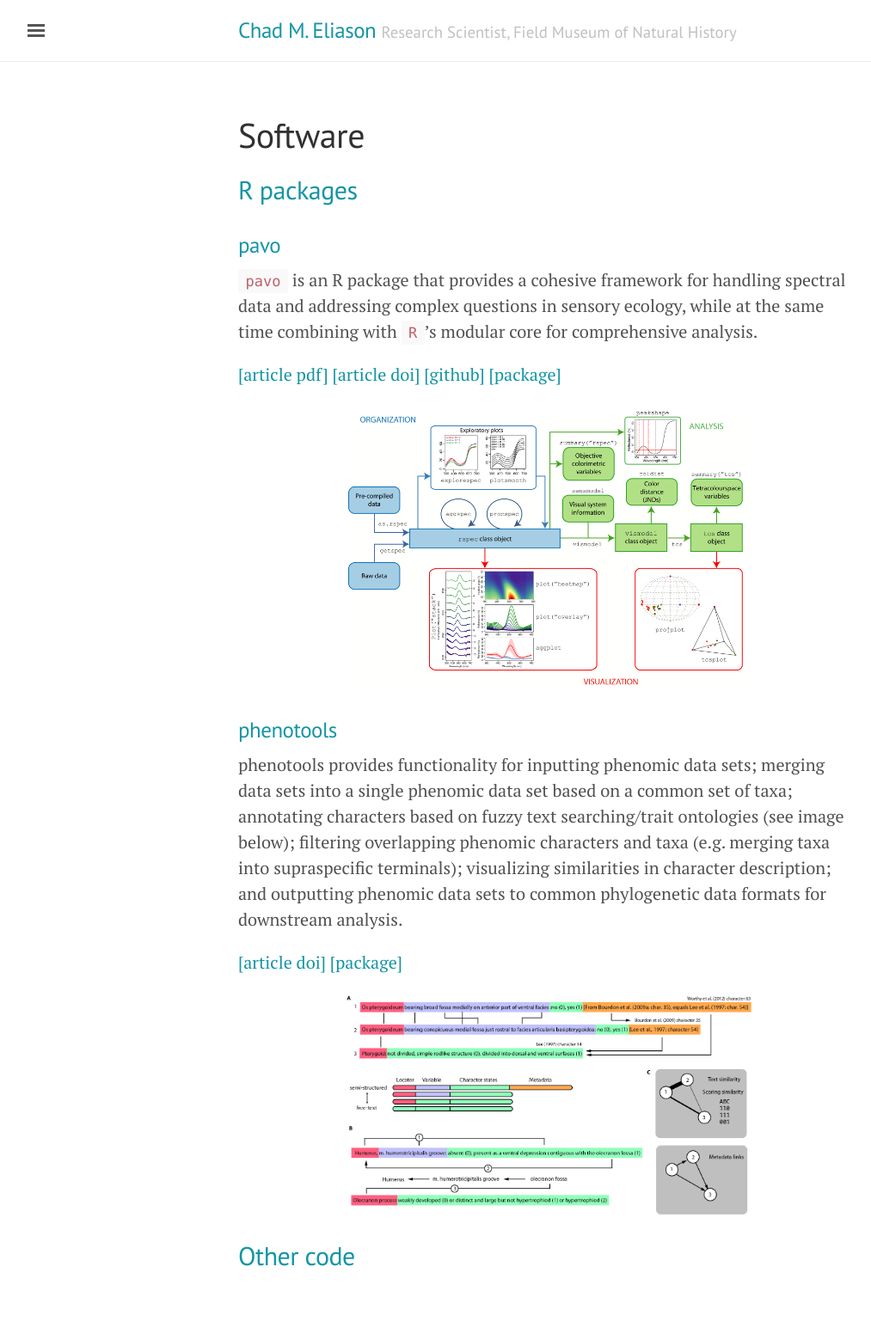
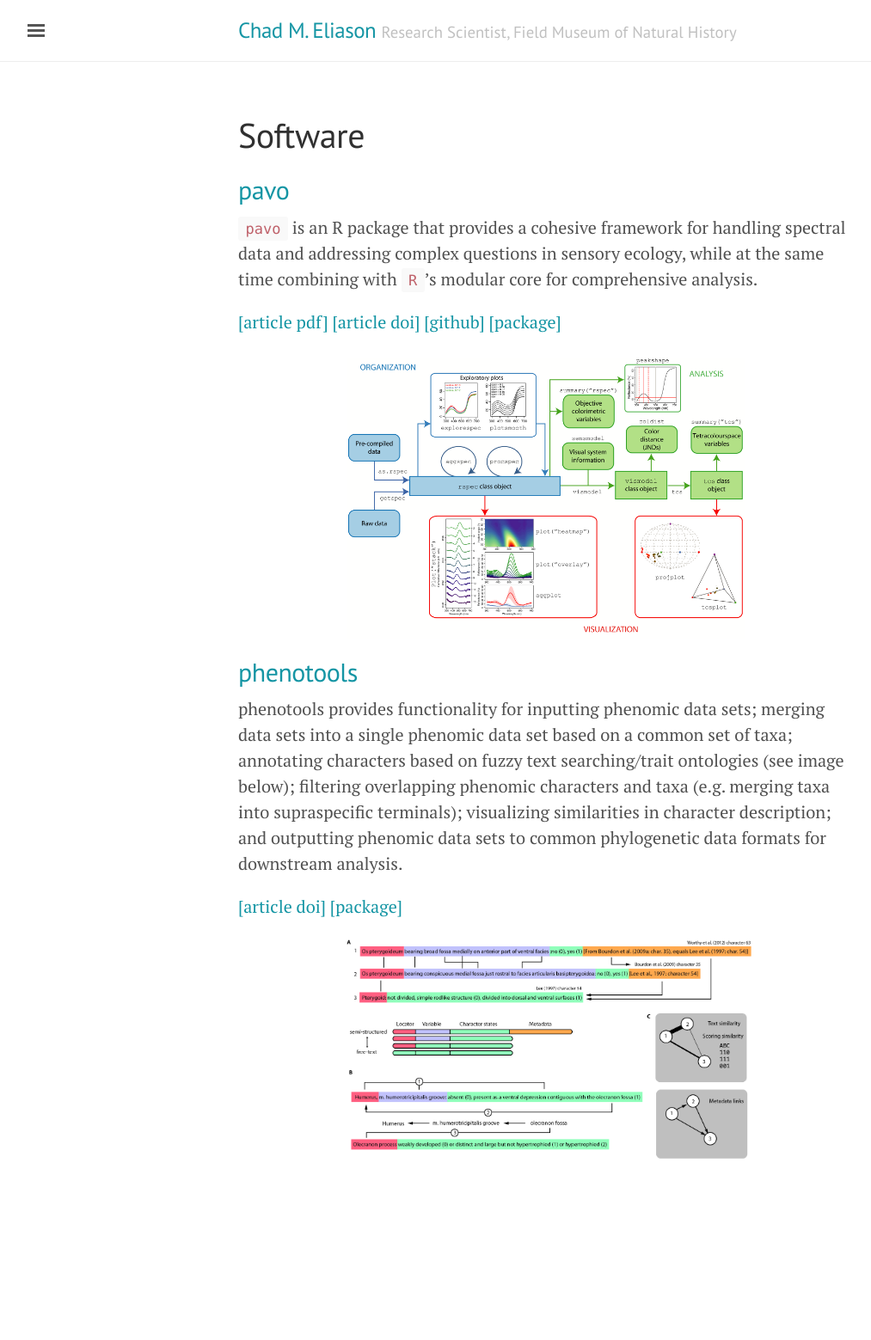
Before and after one commit to celiason/celiason.github.io, a Jekyll site: the page built from 4-software.md, in a window 1280 px wide. Shown: the whole page at 86% size, without its empty margins (3-1016 px from the left). Built offline with Jekyll 4.4.1, drawn with Linux system fonts in a browser that asks for light colours; after the commit the page ends 1437 px from its top, so only the background shows below that.

Commit message:
Update 4-software.md

```diff
--- a/4-software.md
+++ b/4-software.md
@@ -3,9 +3,7 @@ layout: page
 title: Software
 ---
 
-## R packages
-
-### pavo
+## pavo
 
 `pavo` is an R package that provides a cohesive framework for handling spectral data and addressing complex questions in sensory ecology, while at the same time combining with `R`'s modular core for comprehensive analysis.
 
@@ -16,7 +14,7 @@ title: Software
 
 <img src="/img/pavo-workflow.png" style="margin: 0 auto" width="480">
 
-### phenotools
+## phenotools
 
 phenotools provides functionality for inputting phenomic data sets; merging data sets into a single phenomic data set based on a common set of taxa; annotating characters based on fuzzy text searching/trait ontologies (see image below); filtering overlapping phenomic characters and taxa (e.g. merging taxa into supraspecific terminals); visualizing similarities in character description; and outputting phenomic data sets to common phylogenetic data formats for downstream analysis.
 
@@ -25,4 +23,4 @@ phenotools provides functionality for inputting phenomic data sets; merging data
 
 <img src="/img/phenotools-matching.jpg" style="margin: 0 auto" width="480">
 
-## Other code
+<!-- ## Other code -->
```
